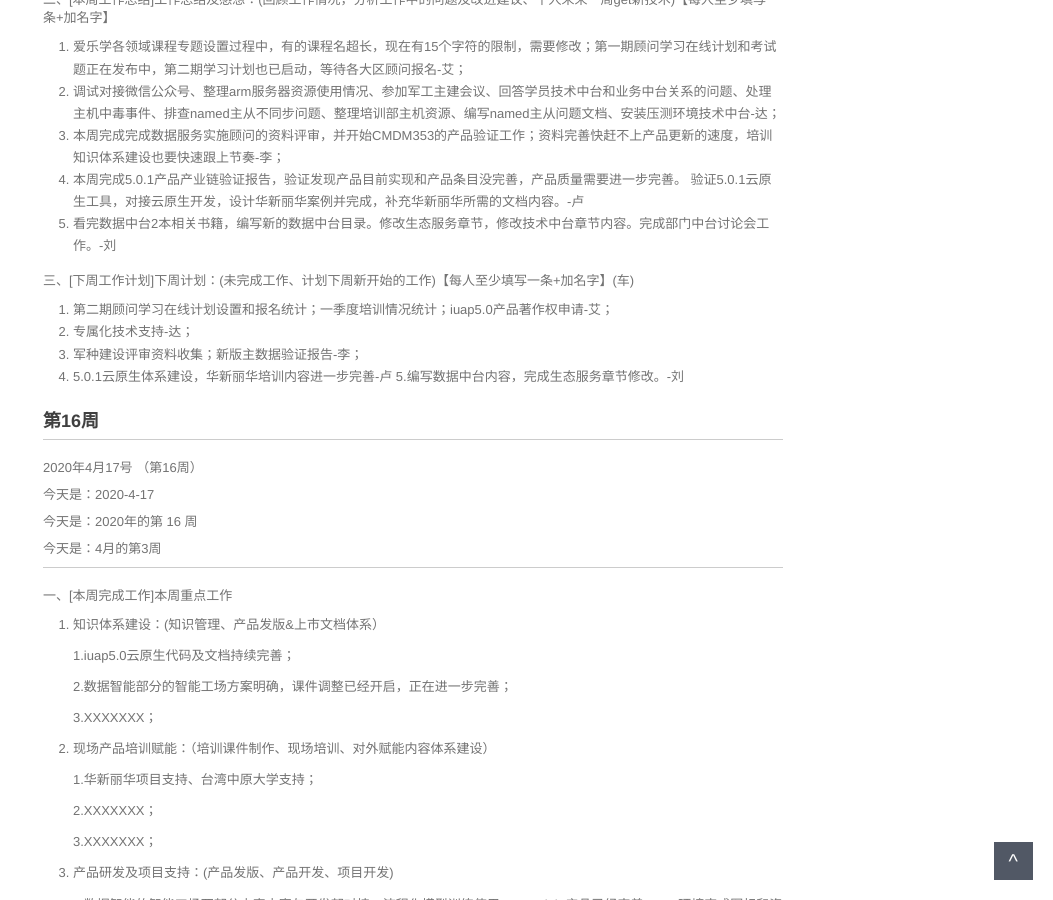
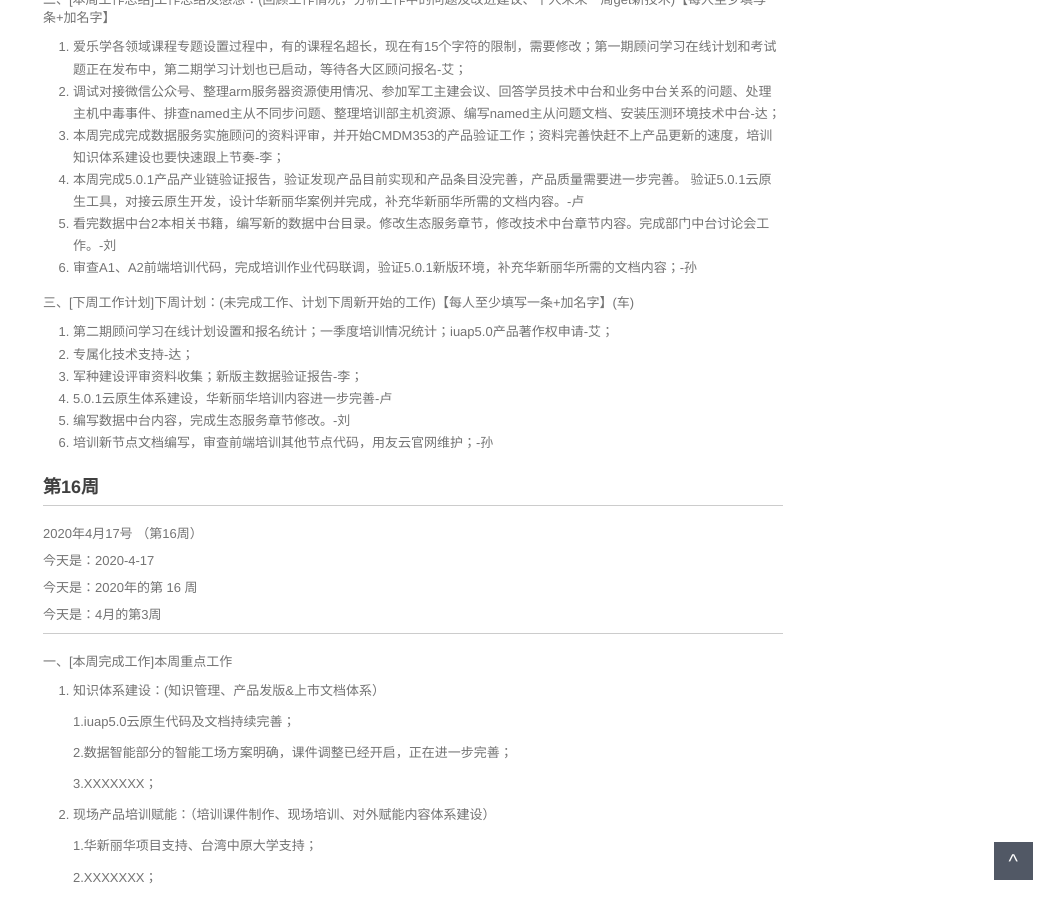
Before and after one commit to walllFlower/blog, a Jekyll site: the page built from 2020-02-28-day_report.md, in a window 1280 px wide and 900 px high, scrolled down 1328 px. Shown: the whole window, without its empty margins (227-1280 px from the left). Built offline with Jekyll 4.4.1, drawn with Linux system fonts in a browser that asks for light colours; comment, search, counter and statistics services are not loaded.

Commit message:
Update 2020-02-28-day_report.md

```diff
--- a/2020-02-28-day_report.md
+++ b/2020-02-28-day_report.md
@@ -82,6 +82,8 @@ categories: 技术运营工作周报
 3. 本周完成完成数据服务实施顾问的资料评审，并开始CMDM353的产品验证工作；资料完善快赶不上产品更新的速度，培训知识体系建设也要快速跟上节奏-李；
 4. 本周完成5.0.1产品产业链验证报告，验证发现产品目前实现和产品条目没完善，产品质量需要进一步完善。 验证5.0.1云原生工具，对接云原生开发，设计华新丽华案例并完成，补充华新丽华所需的文档内容。-卢
 5. 看完数据中台2本相关书籍，编写新的数据中台目录。修改生态服务章节，修改技术中台章节内容。完成部门中台讨论会工作。-刘
+6. 审查A1、A2前端培训代码，完成培训作业代码联调，验证5.0.1新版环境，补充华新丽华所需的文档内容；-孙
+
 
 三、[下周工作计划]下周计划：(未完成工作、计划下周新开始的工作)【每人至少填写一条+加名字】(车)
 
@@ -89,7 +91,8 @@ categories: 技术运营工作周报
 2. 专属化技术支持-达；
 3. 军种建设评审资料收集；新版主数据验证报告-李；
 4. 5.0.1云原生体系建设，华新丽华培训内容进一步完善-卢
-5.编写数据中台内容，完成生态服务章节修改。-刘
+5. 编写数据中台内容，完成生态服务章节修改。-刘
+6. 培训新节点文档编写，审查前端培训其他节点代码，用友云官网维护；-孙
 
 ###  第16周
 
```
